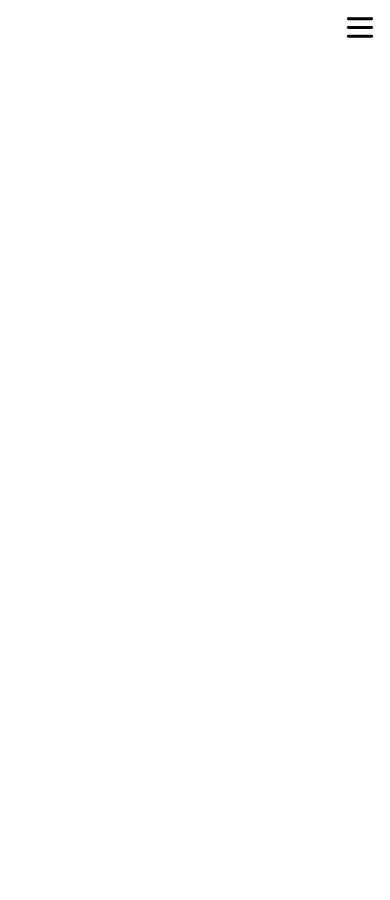
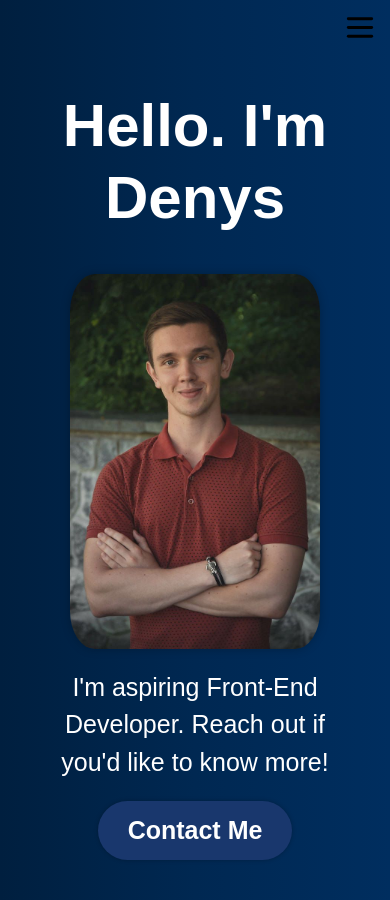
Before and after one commit to SeverinDenys/react-portfolio, a React (Vite) app: page / in a window 390 px wide. Before the commit the page ends 844 px from the top, so only its background shows below. Built offline with nearby package versions, Linux system fonts and the light colour scheme.

Commit message:
added hero section mobile

```diff
--- a/src/App.jsx
+++ b/src/App.jsx
@@ -1,9 +1,11 @@
+import Hero from "./components/Hero/Hero";
 import Navbar from "./components/Navbar/Navbar";
 
 function App() {
   return (
     <>
       <Navbar />
+      <Hero/>
     </>
   );
 }
--- /dev/null
+++ b/src/components/Hero/Hero.jsx
@@ -0,0 +1,24 @@
+import hero from "../../images/Denys.jpg";
+
+const Hero = () => {
+  return (
+    <section className="hero__container">
+      <div className="hero__content">
+        <h1 className="hero__title">Hello. I'm Denys</h1>
+        <img src={hero} className="hero__img" alt="hero image" />
+        <p className="hero__description">
+          I'm aspiring Front-End Developer. Reach out if you'd like to
+          know more!
+        </p>
+        <a
+          href="mailto:denys.severin@gmx.ch"
+          className="hero__contactBtn"
+        >
+          Contact Me
+        </a>
+      </div>
+    </section>
+  );
+};
+
+export default Hero;
--- /dev/null
+++ b/src/components/Hero/hero.scss
@@ -0,0 +1,61 @@
+.hero {
+  &__container {
+    position: relative;
+    display: flex;
+    flex-direction: column;
+    align-items: center;
+    justify-content: center;
+    text-align: center;
+    padding: 4rem 2rem;
+    background: linear-gradient(
+      90deg,
+      #001f3f 0%,
+      #002852 50%,
+      #002e5f 100%
+    );
+  }
+
+  &__content {
+    display: flex;
+    flex-direction: column;
+    align-items: center;
+    gap: 2rem;
+    color: $color-text;
+    max-width: 80%;
+  }
+
+  &__title {
+    font-size: 6rem;
+    font-weight: 900;
+    line-height: 1.2;
+    margin: 0;
+  }
+
+  &__description {
+    font-size: 2.5rem;
+    line-height: 1.5;
+    margin: 0;
+  }
+
+  &__contactBtn {
+    text-decoration: none;
+    background-color: $color-secondary;
+    color: $color-text;
+    border-radius: 5rem;
+    font-size: 2.5rem;
+    font-weight: 600;
+    padding: 1.5rem 3rem;
+    box-shadow: 0 0 4px 0 rgba(0, 0, 0, 0.25);
+  }
+
+  &__img {
+    width: 25rem;
+    border-radius: 10%;
+    margin-top: 2rem;
+    animation-name: floating;
+    animation-duration: 3s;
+    animation-iteration-count: infinite;
+    animation-timing-function: ease-in-out;
+    box-shadow: 0 0 10px 0 rgba(0, 0, 0, 0.25);
+  }
+}
--- a/src/components/Navbar/navbar.scss
+++ b/src/components/Navbar/navbar.scss
@@ -2,6 +2,12 @@
   height: 5rem;
   position: relative;
   transition: all 0.4s ease;
+  background: linear-gradient(
+    90deg,
+    #001f3f 0%,
+    #002852 50%,
+    #002e5f 100%
+  );
 
   // Main navigation styles
   & ul {
--- a/src/styles/main.scss
+++ b/src/styles/main.scss
@@ -1,3 +1,4 @@
 @import "./variables.scss";
 @import "./base.scss";
 @import "../components/Navbar/navbar.scss";
+@import "../components/Hero/hero.scss";
```
Also changed, not shown: src/images/Denys.jpg (added).
